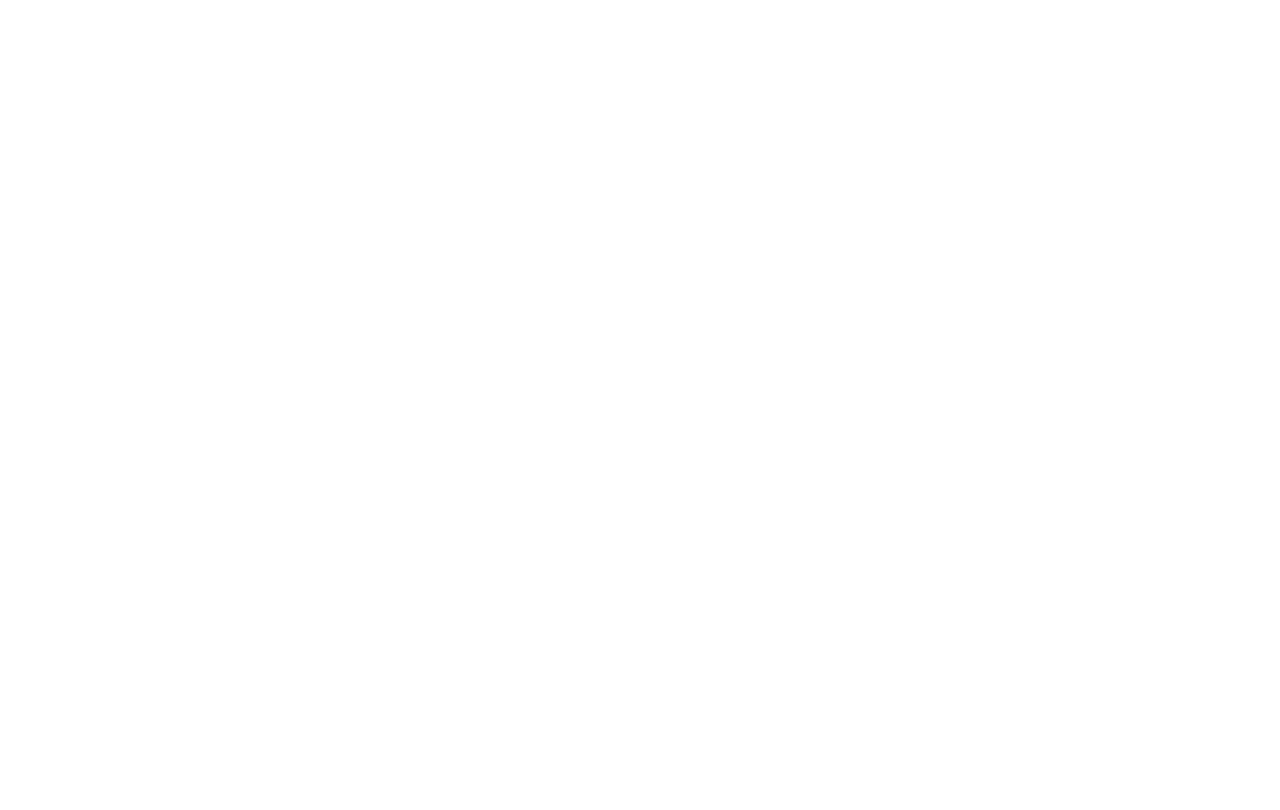
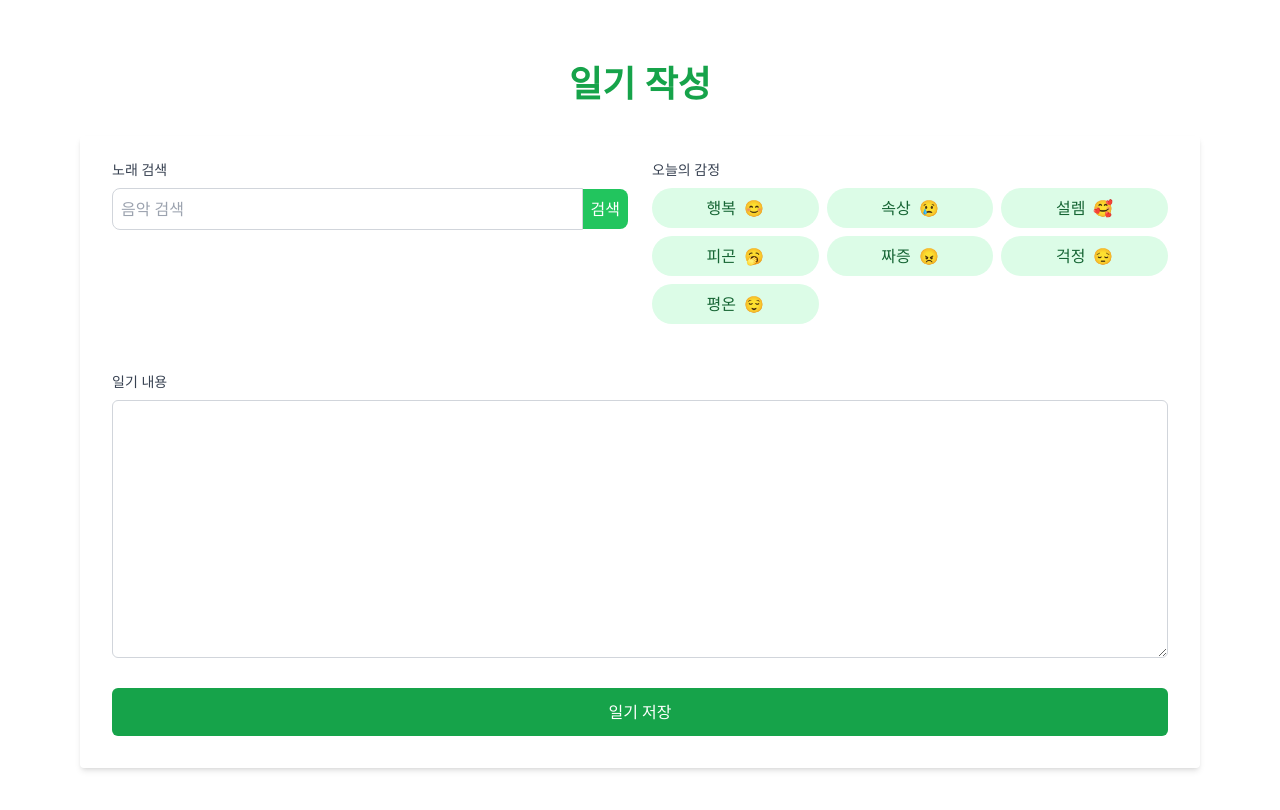
Before and after one commit to moomal-forest/Front, a React (Create React App) app: page /write in a window 1280 px wide. Before the commit this address had no page. Shown: the top 810 px of the page. Built offline with nearby package versions, Linux system fonts and the light colour scheme.

Commit message:
song write commit

```diff
--- a/src/App.jsx
+++ b/src/App.jsx
@@ -4,6 +4,7 @@ import DiaryPage from './pages/notification/notification';
 import ProfilePage from './pages/mypage/profile';
 import NeighborPage from './pages/neighbor/neighbor';
 import PlaylistPage from './pages/playlist/emotionplaylist';
+import WriteDiary from './pages/diarypage/writeDiary';
 
 function App() {
   return (
@@ -16,6 +17,7 @@ function App() {
           <Route path="/profile" element={<ProfilePage />} />
           <Route path="/neighbor" element={<NeighborPage />} />
           <Route path="/emotionplaylist" element={<PlaylistPage />} />
+          <Route path='/write' element={<WriteDiary/>}/>
         </Routes>
       </div>
     </Router>
--- a/src/components/greenbutton.jsx
+++ b/src/components/greenbutton.jsx
@@ -1,8 +1,8 @@
 import React from 'react';
 
-const GreenButton = ({ text }) => {
+const GreenButton = ({ text,onClick }) => {
   return (
-    <button className="bg-green-500 text-white hover:bg-green-600 p-2 rounded-lg inline-block pl-3 pr-3">
+    <button onClick={onClick}  className="bg-green-500 text-white hover:bg-green-600 p-2 rounded-lg inline-block pl-3 pr-3">
       {text}
     </button>
   );
--- /dev/null
+++ b/src/pages/diarypage/writeDiary.jsx
@@ -0,0 +1,245 @@
+import React, { useState, useEffect, useRef } from "react";
+import { useNavigate } from "react-router-dom";
+import GreenButton from "../../components/greenbutton";
+
+const WriteDiary = () => {
+  const [input, setInput] = useState({
+    emotion: "",
+    content: "",
+    selectedSong: null,
+  });
+  const [searchQuery, setSearchQuery] = useState("");
+  const [searchResults, setSearchResults] = useState([]);
+  const [error, setError] = useState(null);
+  const [isSubmitting, setIsSubmitting] = useState(false);
+  const [isPlaying, setIsPlaying] = useState(false);
+  const navigate = useNavigate();
+  const audioRef = useRef(null);
+
+  const emotions = [
+    { name: "행복", emoji: "😊" },
+    { name: "속상", emoji: "😢" },
+    { name: "설렘", emoji: "🥰" },
+    { name: "피곤", emoji: "🥱" },
+    { name: "짜증", emoji: "😠" },
+    { name: "걱정", emoji: "😔" },
+    { name: "평온", emoji: "😌" },
+  ];
+
+  const handleChange = (e) => {
+    const { name, value } = e.target;
+    setInput((prev) => ({ ...prev, [name]: value }));
+  };
+
+  const handleEmotionSelect = (emotion) => {
+    setInput((prev) => ({ ...prev, emotion: emotion.name }));
+  };
+
+  const handleSearch = async () => {
+    if (!searchQuery.trim()) return;
+
+    try {
+      setError(null);
+      const response = await fetch(
+        `http://localhost:3080/search?query=${encodeURIComponent(searchQuery)}`
+      );
+      if (!response.ok) throw new Error("Search failed");
+      const data = await response.json();
+      console.log(data);
+      setSearchResults(data);
+    } catch (error) {
+      console.error("Error searching tracks:", error);
+      setError("검색 중 오류가 발생했습니다. 다시 시도해 주세요.");
+    }
+  };
+
+  const handleSongSelect = (song) => {
+    console.log(song);
+    setInput((prev) => ({ ...prev, selectedSong: song }));
+    if (audioRef.current) {
+      audioRef.current.pause();
+      setIsPlaying(false);
+    }
+    // 검색 결과 초기화
+    setSearchResults([]);
+    setSearchQuery("");
+  };
+
+  const togglePlayPause = () => {
+    if (audioRef.current) {
+      if (isPlaying) {
+        audioRef.current.pause();
+      } else {
+        audioRef.current.play();
+      }
+      setIsPlaying(!isPlaying);
+    }
+  };
+
+  const handleSubmit = async (e) => {
+    e.preventDefault();
+    console.log(input);
+  };
+
+  return (
+    <div
+      className="container mx-auto mt-8 px-4 py-8 max-w-6xl"
+          >
+      <h1 className="text-4xl font-bold mb-8 text-center text-green-600">
+        일기 작성
+      </h1>
+      {error && (
+        <div
+          className="bg-red-100 border-l-4 border-red-500 text-red-700 p-4 mb-6"
+          role="alert"
+        >
+          <p>{error}</p>
+        </div>
+      )}
+      <form  className="space-y-6 shadow-md rounded px-8 pt-6 pb-8 mb-4">
+        <div className="flex flex-col md:flex-row gap-6">
+          <div className="w-full md:w-1/2">
+            <label className="block text-sm font-medium text-gray-700 mb-2">
+              노래 검색
+            </label>
+            <div className="flex items-center mb-4">
+              <input
+                type="text"
+                value={searchQuery}
+                onChange={(e) => setSearchQuery(e.target.value)}
+                placeholder="음악 검색"
+                className="flex-grow p-2 rounded-l-lg border border-gray-300 focus:outline-none focus:ring focus:ring-green-100 focus:border-green-300"
+              />
+              <button
+                type="button"
+                onClick={handleSearch}
+                className="bg-green-500 text-white p-2 rounded-r-lg hover:bg-green-600 focus:outline-none focus:ring-2 focus:ring-green-500 focus:ring-opacity-50"
+              >
+                검색
+              </button>
+            </div>
+            {searchResults.length > 0 && (
+              <div className="mb-6 max-h-60 overflow-y-auto">
+                <h2 className="text-lg font-bold mb-2">검색 결과</h2>
+                {searchResults.map((song, index) => (
+                  <div
+                    key={index}
+                    className="flex justify-between items-center mb-4 last:mb-0"
+                  >
+                    <div className="flex items-center">
+                      <img
+                        src={
+                          song.album.images[0]?.url ||
+                          "/path/to/default-image.jpg"
+                        }
+                        alt={song.name}
+                        className="w-12 h-12 mr-4 rounded"
+                      />
+                      <div>
+                        <p className="font-bold text-green-700">{song.name}</p>
+                        <p className="text-sm text-gray-600">
+                          {song.artists.join(", ")}
+                        </p>
+                      </div>
+                    </div>
+                    <button
+                      className="bg-green-500 text-white hover:bg-green-600 p-2 rounded-lg inline-block pl-3 pr-3"
+                      onClick={() => handleSongSelect(song)}
+                    >
+                      선택
+                    </button>
+                  </div>
+                ))}
+              </div>
+            )}
+            {input.selectedSong && (
+              <div className="mb-4 p-4 bg-green-100 rounded-lg">
+                <h3 className="font-bold text-green-800 mb-2">선택된 노래</h3>
+                <div className="flex items-center">
+                  <img
+                    src={
+                      input.selectedSong.album.images[0]?.url ||
+                      "/path/to/default-image.jpg"
+                    }
+                    alt={input.selectedSong.name}
+                    className="w-16 h-16 mr-4 rounded"
+                  />
+                  <div>
+                    <p className="font-semibold">{input.selectedSong.name}</p>
+                    <p className="text-sm text-gray-600">
+                      {input.selectedSong.artists.join(", ")}
+                    </p>
+                  </div>
+                </div>
+                {input.selectedSong.preview_url && (
+                  <div className="mt-4">
+                    <audio
+                      ref={audioRef}
+                      src={input.selectedSong.preview_url}
+                    />
+                    <button
+                      onClick={togglePlayPause}
+                      className="bg-green-500 text-white px-4 py-2 rounded-full hover:bg-green-600 focus:outline-none focus:ring-2 focus:ring-green-500 focus:ring-opacity-50"
+                    >
+                      {isPlaying ? "일시정지" : "미리듣기"}
+                    </button>
+                  </div>
+                )}
+              </div>
+            )}
+          </div>
+          <div className="w-full md:w-1/2">
+            <label className="block text-sm font-medium text-gray-700 mb-2">
+              오늘의 감정
+            </label>
+            <div className="grid grid-cols-2 sm:grid-cols-3 gap-2 mb-6">
+              {emotions.map((emotion, index) => (
+                <button
+                  key={index}
+                  type="button"
+                  onClick={() => handleEmotionSelect(emotion)}
+                  className={`bg-green-100 hover:bg-green-300 rounded-full px-4 py-2 text-green-800 flex items-center justify-center ${
+                    input.emotion === emotion.name
+                      ? "ring-2 ring-green-500"
+                      : ""
+                  }`}
+                >
+                  <span className="mr-2">{emotion.name}</span>
+                  <span>{emotion.emoji}</span>
+                </button>
+              ))}
+            </div>
+          </div>
+        </div>
+
+        <div>
+          <label
+            htmlFor="content"
+            className="block text-sm font-medium text-gray-700 mb-2"
+          >
+            일기 내용
+          </label>
+          <textarea
+            id="content"
+            name="content"
+            value={input.content}
+            onChange={handleChange}
+            className="w-full px-3 py-2 placeholder-gray-300 border border-gray-300 rounded-md focus:outline-none focus:ring focus:ring-green-100 focus:border-green-300"
+            rows={10}
+            required
+          ></textarea>
+        </div>
+        <button
+          type="submit"
+          onClick={handleSubmit}
+          className="w-full bg-green-600 text-white px-4 py-3 rounded-md hover:bg-green-700 focus:outline-none focus:ring-2 focus:ring-green-500 focus:ring-opacity-50 transition duration-200 ease-in-out"
+          disabled={isSubmitting}
+        >
+          {isSubmitting ? "저장 중..." : "일기 저장"}
+        </button>
+      </form>
+    </div>
+  );
+};
+
+export default WriteDiary;
--- a/src/pages/mainpage/main.jsx
+++ b/src/pages/mainpage/main.jsx
@@ -6,7 +6,7 @@ import RecentMusic from './RecentMusic';
 
 const Main = () => {
     return (
-      <div className="flex flex-col min-h-screen bg-[#f6f6f6]">
+      <div className="flex flex-col min-h-screen bg-gradient-to-br to-blue-200 from-green-300">
         <Nav />
         <main className="flex-grow container mx-auto px-4 py-8">
 
```
